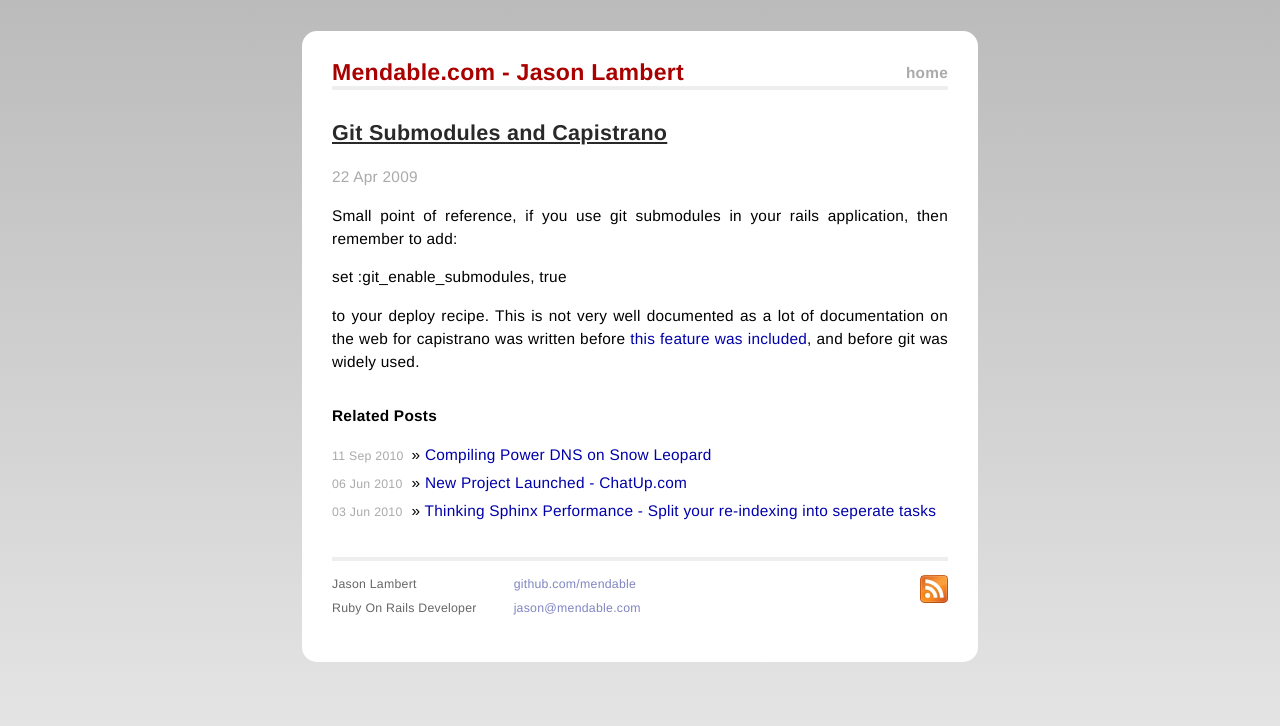
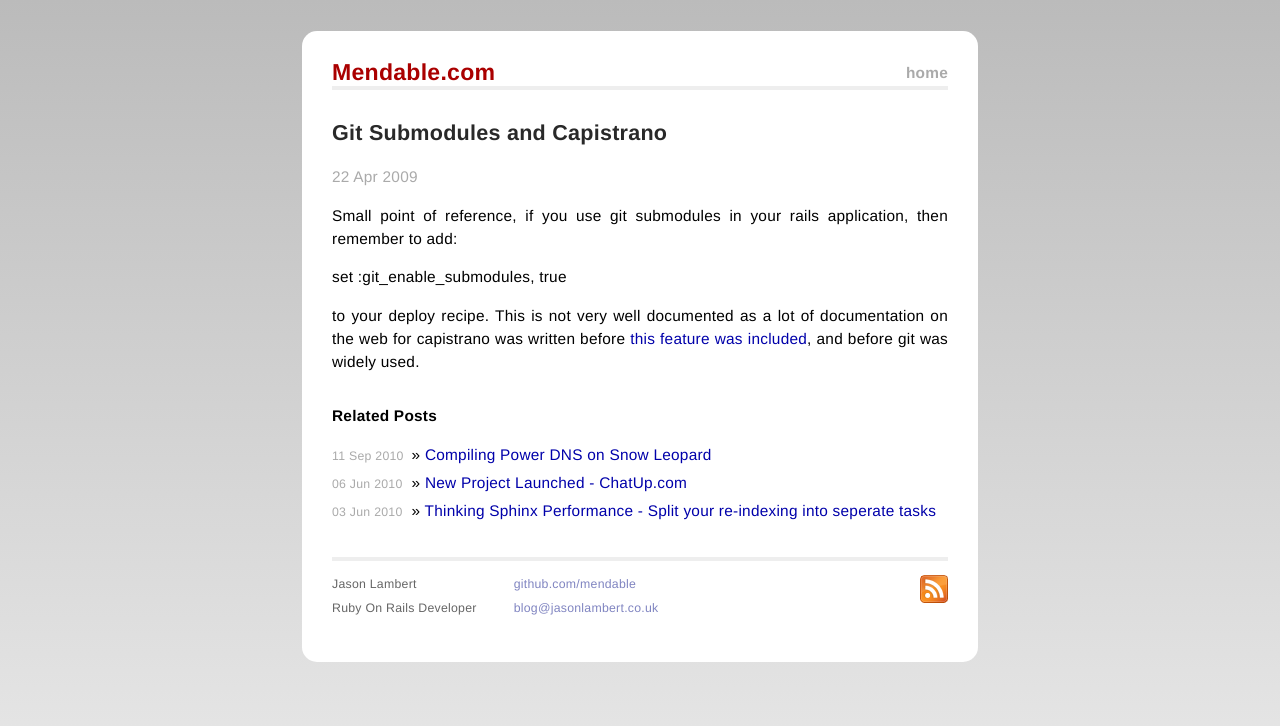
Before and after one commit to mendable/mendable.github.com, a Jekyll site: the page built from _posts/2009-04-22-git-submodules-and-capistrano.markdown, in a window 1280 px wide. Shown: the top 726 px of the page. Built offline with Jekyll 4.4.1, drawn with Linux system fonts in a browser that asks for light colours; Markdown is read by kramdown in place of the engine named in the settings.

Commit message:
tweaking

```diff
--- a/_layouts/default.html
+++ b/_layouts/default.html
@@ -12,7 +12,7 @@
 
 <div class="site">
   <div class="title">
-    <a class="title" href="/">Mendable.com - Jason Lambert</a>
+    <a class="title" href="/">Mendable.com</a>
     <a class="extra" href="/">home</a>
   </div>
 
@@ -28,7 +28,7 @@
     <div class="contact">
       <p>
         <a href="https://github.com/mendable">github.com/mendable</a><br />
-        <a href="mailto:jason@mendable.com">jason@mendable.com</a><br />
+        <a href="mailto:blog@jasonlambert.co.uk">blog@jasonlambert.co.uk</a><br />
       </p>
     </div>
     <div class="rss">
--- a/atom.xml
+++ b/atom.xml
@@ -5,13 +5,12 @@ layout: nil
 <feed xmlns="http://www.w3.org/2005/Atom">
 
  <title>Mendable.com</title>
- <link href="http://www.mendable.com/atom.xml" rel="self"/>
+ <link href="http://feeds.feedburner.com/mendable" rel="self"/>
  <link href="http://www.mendable.com/"/>
  <updated>{{ site.time | date_to_xmlschema }}</updated>
  <id>http://www.mendable.com/</id>
  <author>
    <name>Jason Lambert</name>
-   <email>jason@mendable.com</email>
  </author>
 
  {% for post in site.posts %}
--- a/css/screen.css
+++ b/css/screen.css
@@ -185,7 +185,6 @@ div.title {
 h1.post-title {
   font-size: 140%;
   color: #292929;
-  text-decoration: underline;
 }
 
   /* standard */
```
